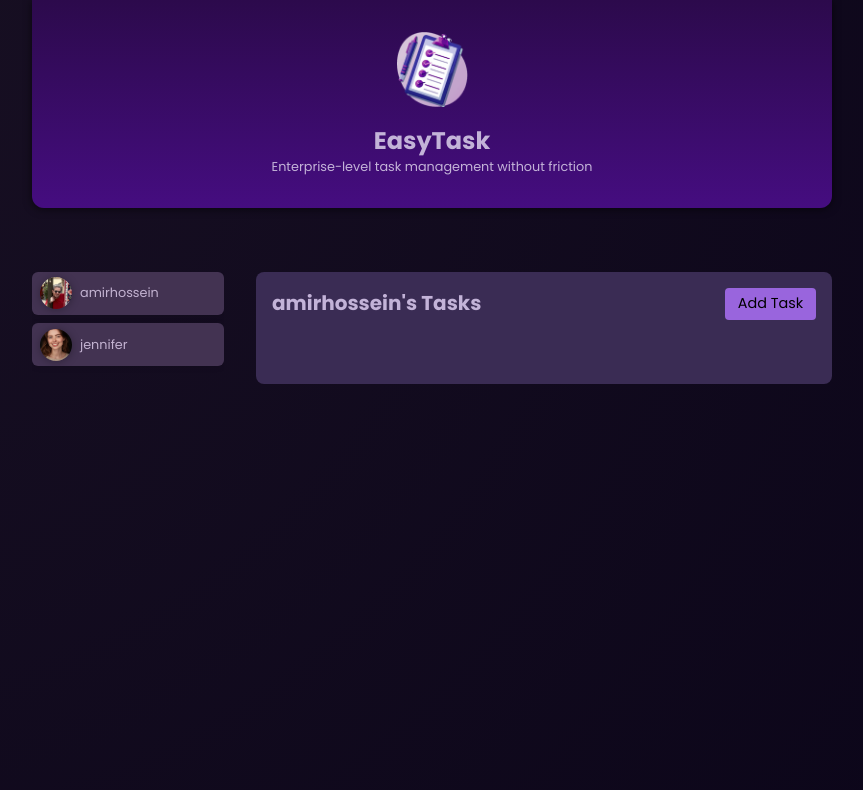
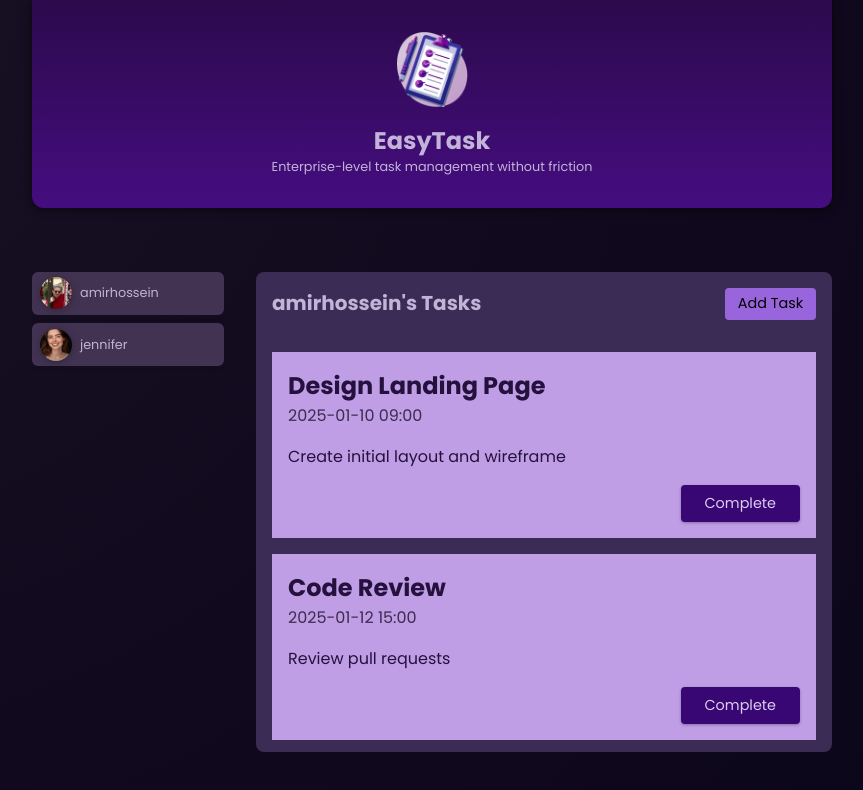
Before and after one commit to AmirhosseinEnayati/my-first-angular-app, an Angular app: page / in a window 1280 px wide. Both pictures are taken after a click on the button "amirhossein". Shown: the top 790 px of the page, without its empty margins (208-1071 px from the left). Built offline with nearby package versions, Linux system fonts and the light colour scheme.

Commit message:
Add app-task

```diff
--- a/src/app/app.html
+++ b/src/app/app.html
@@ -9,7 +9,7 @@
     }
   </ul>
   @if (selectedUser) {
-  <app-tasks [name]="selectedUser.name" />
+  <app-tasks [userName]="selectedUser.name" [userId]="selectedUser.id" />
   } @else {
   <p id="fallback">Select a user!</p>
   }
--- /dev/null
+++ b/src/app/tasks/task/task.css
@@ -0,0 +1,37 @@
+article {
+  padding: 1rem;
+  color: #25113d;
+  background-color: #bf9ee5;
+}
+
+h2 {
+  margin: 0;
+}
+
+time {
+  color: #3c2c50;
+}
+
+.actions {
+  text-align: right;
+  margin: 0;
+}
+
+.actions button {
+  font: inherit;
+  font-size: 0.9rem;
+  cursor: pointer;
+  background-color: #380774;
+  color: #decdf2;
+  border-radius: 4px;
+  padding: 0.5rem 1.5rem;
+  border: none;
+  box-shadow: 0 1px 3px rgba(0, 0, 0, 0.3);
+  transition: all 0.3s ease;
+}
+
+.actions button:hover,
+.actions button:active {
+  background-color: #4a0774;
+  box-shadow: 0 1px 6px rgba(0, 0, 0, 0.3);
+}
--- /dev/null
+++ b/src/app/tasks/task/task.html
@@ -0,0 +1,8 @@
+<article>
+  <h2>{{task.title}}</h2>
+  <time>{{task.time}}</time>
+  <p>{{task.summary}}</p>
+  <p class="actions">
+    <button>Complete</button>
+  </p>
+</article>
--- /dev/null
+++ b/src/app/tasks/task/task.ts
@@ -0,0 +1,18 @@
+import { Component, Input } from '@angular/core';
+
+interface taskModel {
+  id: number;
+  title: string;
+  time: string;
+  summary: string;
+}
+
+@Component({
+  selector: 'app-task',
+  imports: [],
+  templateUrl: './task.html',
+  styleUrl: './task.css',
+})
+export class Task {
+  @Input({ required: true }) task!: taskModel;
+}
--- a/src/app/tasks/tasks.html
+++ b/src/app/tasks/tasks.html
@@ -1,14 +1,16 @@
 <section id="tasks">
   <header>
-    <h2>{{ name }}'s Tasks</h2>
+    <h2>{{ userName }}'s Tasks</h2>
     <menu>
       <button>Add Task</button>
     </menu>
   </header>
 
   <ul>
+    @for (userTask of selectedUserTasks; track userTask.id) {
     <li>
-
+      <app-task [task]="userTask" />
     </li>
+    }
   </ul>
 </section>
--- a/src/app/tasks/tasks.ts
+++ b/src/app/tasks/tasks.ts
@@ -1,11 +1,77 @@
 import { Component, Input } from '@angular/core';
+import { Task } from './task/task';
 
 @Component({
   selector: 'app-tasks',
-  imports: [],
+  imports: [Task],
   templateUrl: './tasks.html',
   styleUrl: './tasks.css',
 })
 export class Tasks {
-  @Input({ required: true }) name!: string;
+  @Input({ required: true }) userId!: string;
+  @Input({ required: true }) userName!: string;
+  userTasks = [
+    {
+      id: 1,
+      title: 'Design Landing Page',
+      time: '2025-01-10 09:00',
+      summary: 'Create initial layout and wireframe',
+      userId: 'u1',
+    },
+    {
+      id: 2,
+      title: 'Fix Login Bug',
+      time: '2025-01-10 11:30',
+      summary: 'Resolve authentication issue on mobile',
+      userId: 'u2',
+    },
+    {
+      id: 3,
+      title: 'Prepare Presentation',
+      time: '2025-01-10 14:00',
+      summary: 'Slides for weekly meeting',
+      userId: 'u2',
+    },
+    {
+      id: 4,
+      title: 'API Integration',
+      time: '2025-01-11 10:00',
+      summary: 'Connect frontend to tasks API',
+      userId: 'u2',
+    },
+    {
+      id: 5,
+      title: 'Write Unit Tests',
+      time: '2025-01-11 13:00',
+      summary: 'Add coverage for task service',
+      userId: 'u2',
+    },
+    {
+      id: 6,
+      title: 'Update Documentation',
+      time: '2025-01-12 09:30',
+      summary: 'Refresh README and setup steps',
+      userId: 'u2',
+    },
+    {
+      id: 7,
+      title: 'Code Review',
+      time: '2025-01-12 15:00',
+      summary: 'Review pull requests',
+      userId: 'u1',
+    },
+    {
+      id: 8,
+      title: 'Deploy to Staging',
+      time: '2025-01-13 16:00',
+      summary: 'Deploy latest build to staging server',
+      userId: 'u2',
+    },
+  ];
+
+
+  get selectedUserTasks() {
+    return this.userTasks.filter(x=>x.userId == this.userId)
+  }
+
 }
```
